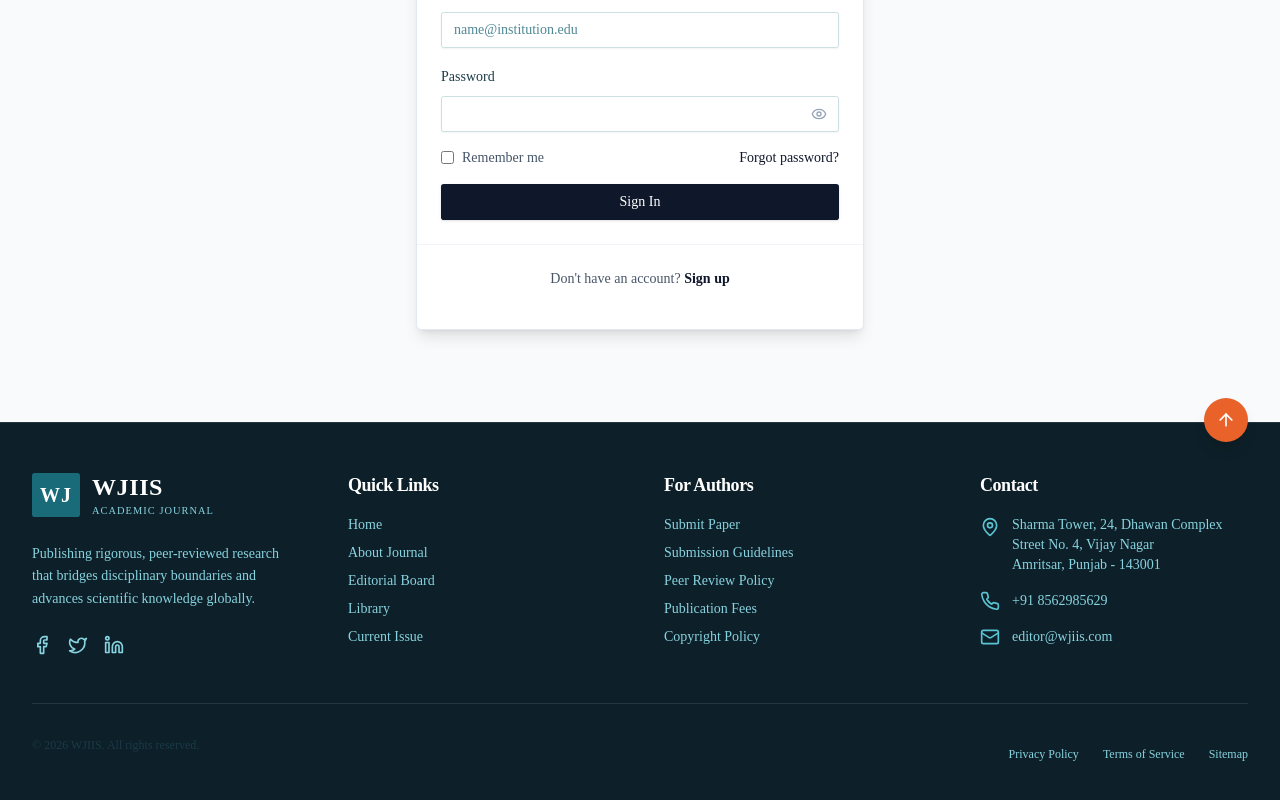
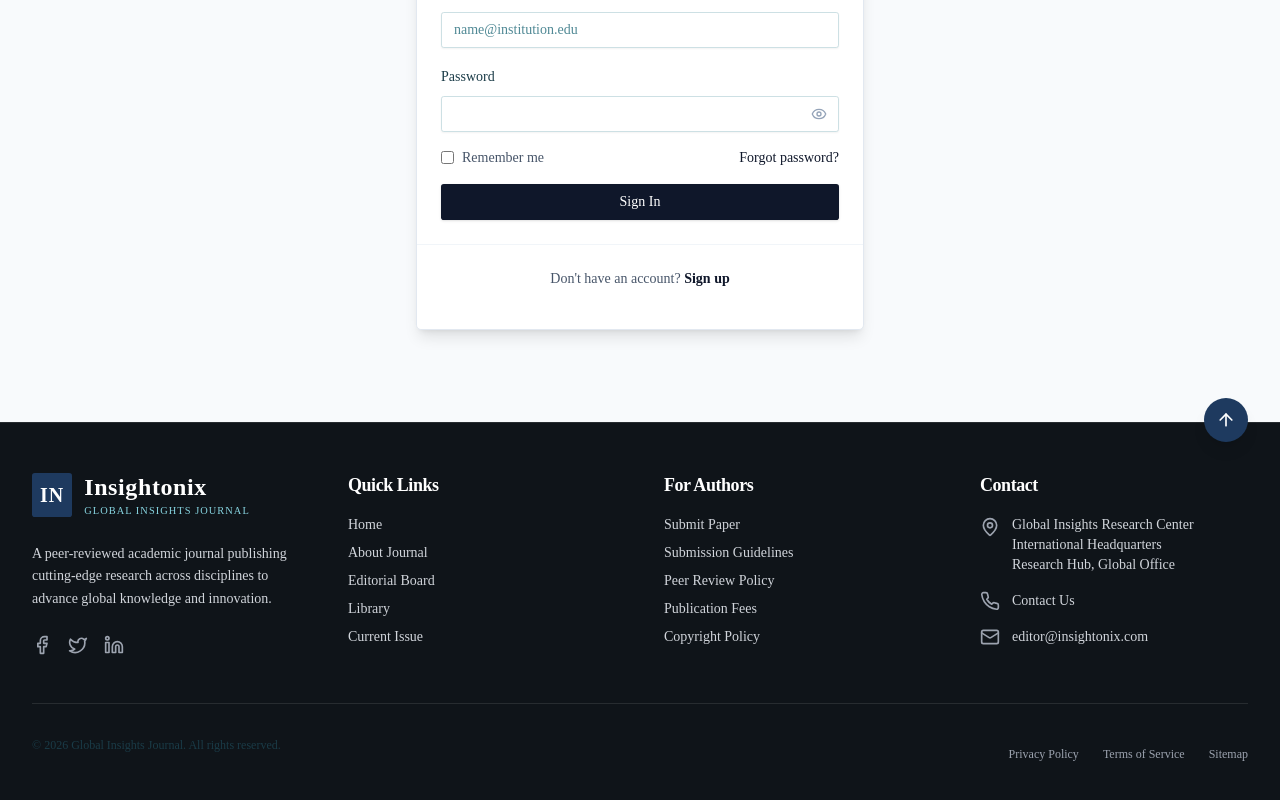
Before and after one commit to sharmark1972/insightonix, a Next.js app: page /auth/login in a window 1280 px wide. Shown: the part 326-1126 px from the top of the page. Built offline with nearby package versions, Linux system fonts and the light colour scheme; no server answers.

Commit message:
UI changes

```diff
--- a/src/components/shared/layout/Footer.tsx
+++ b/src/components/shared/layout/Footer.tsx
@@ -12,7 +12,7 @@ const Footer = () => {
   };
 
   return (
-    <footer className="font-sans print:hidden text-white" style={{background: '#0d1f28', borderTop: '1px solid rgba(255,255,255,0.1)'}}>
+    <footer className="font-sans print:hidden text-white" style={{background: '#0f1419', borderTop: '1px solid rgba(255,255,255,0.1)'}}>
       <div className="max-w-7xl mx-auto px-4 sm:px-6 lg:px-8 py-12">
         <div className="grid grid-cols-1 md:grid-cols-2 lg:grid-cols-4 gap-12 mb-12">
 
@@ -20,29 +20,29 @@ const Footer = () => {
           <div className="lg:col-span-1">
             <Link href="/" className="inline-block mb-6">
               <div className="flex items-center gap-3">
-                <div className="p-2 rounded-md" style={{background: '#1a6b7a'}}>
-                  <span className="font-bold text-xl tracking-wider text-white">WJ</span>
+                <div className="p-2 rounded-md" style={{background: '#1e3a5f'}}>
+                  <span className="font-bold text-xl tracking-wider text-white">IN</span>
                 </div>
                 <div className="flex flex-col">
-                  <span className="font-bold text-2xl text-white tracking-wide">WJIIS</span>
-                  <span className="text-[0.65rem] uppercase tracking-widest font-medium" style={{color: '#87d4e0'}}>Academic Journal</span>
+                  <span className="font-bold text-2xl text-white tracking-wide">Insightonix</span>
+                  <span className="text-[0.65rem] uppercase tracking-widest font-medium" style={{color: '#87d4e0'}}>Global Insights Journal</span>
                 </div>
               </div>
             </Link>
-            <p className="text-sm leading-relaxed mb-6" style={{color: '#87d4e0'}}>
-              Publishing rigorous, peer-reviewed research that bridges disciplinary boundaries and advances scientific knowledge globally.
+            <p className="text-sm leading-relaxed mb-6 text-gray-300">
+              A peer-reviewed academic journal publishing cutting-edge research across disciplines to advance global knowledge and innovation.
             </p>
             <div className="flex space-x-4">
-              <a href="https://facebook.com/wjiis" className="transition-colors hover:text-white" style={{color: '#87d4e0'}}><Facebook className="h-5 w-5" /></a>
-              <a href="https://twitter.com/wjiis" className="transition-colors hover:text-white" style={{color: '#87d4e0'}}><Twitter className="h-5 w-5" /></a>
-              <a href="https://linkedin.com/company/wjiis" className="transition-colors hover:text-white" style={{color: '#87d4e0'}}><Linkedin className="h-5 w-5" /></a>
+              <a href="https://facebook.com/insightonix" className="transition-colors hover:text-white text-gray-400"><Facebook className="h-5 w-5" /></a>
+              <a href="https://twitter.com/insightonix" className="transition-colors hover:text-white text-gray-400"><Twitter className="h-5 w-5" /></a>
+              <a href="https://linkedin.com/company/insightonix" className="transition-colors hover:text-white text-gray-400"><Linkedin className="h-5 w-5" /></a>
             </div>
           </div>
 
           {/* Quick Links */}
           <div>
             <h3 className="font-bold text-lg mb-4 text-white">Quick Links</h3>
-            <ul className="space-y-2 text-sm" style={{color: '#87d4e0'}}>
+            <ul className="space-y-2 text-sm text-gray-300">
               <li><Link href="/" className="hover:text-white transition-colors">Home</Link></li>
               <li><Link href="/about" className="hover:text-white transition-colors">About Journal</Link></li>
               <li><Link href="/editorial-board" className="hover:text-white transition-colors">Editorial Board</Link></li>
@@ -54,7 +54,7 @@ const Footer = () => {
           {/* Authors */}
           <div>
             <h3 className="font-bold text-lg mb-4 text-white">For Authors</h3>
-            <ul className="space-y-2 text-sm" style={{color: '#87d4e0'}}>
+            <ul className="space-y-2 text-sm text-gray-300">
               <li><Link href="/submit" className="hover:text-white transition-colors">Submit Paper</Link></li>
               <li><Link href="/submission-guidelines" className="hover:text-white transition-colors">Submission Guidelines</Link></li>
               <li><Link href="/peer-review-process" className="hover:text-white transition-colors">Peer Review Policy</Link></li>
@@ -66,29 +66,29 @@ const Footer = () => {
           {/* Contact */}
           <div>
             <h3 className="font-bold text-lg mb-4 text-white">Contact</h3>
-            <ul className="space-y-4 text-sm" style={{color: '#87d4e0'}}>
+            <ul className="space-y-4 text-sm text-gray-300">
               <li className="flex items-start space-x-3">
-                <MapPin className="h-5 w-5 mt-0.5 flex-shrink-0" style={{color: '#5bc4d4'}} />
+                <MapPin className="h-5 w-5 mt-0.5 flex-shrink-0 text-gray-400" />
                 <span>
-                  Sharma Tower, 24, Dhawan Complex<br/>
-                  Street No. 4, Vijay Nagar<br/>
-                  Amritsar, Punjab - 143001
+                  Global Insights Research Center<br/>
+                  International Headquarters<br/>
+                  Research Hub, Global Office
                 </span>
               </li>
               <li className="flex items-center space-x-3">
-                <Phone className="h-5 w-5 flex-shrink-0" style={{color: '#5bc4d4'}} />
-                <a href="tel:+918562985629" className="hover:text-white">+91 8562985629</a>
+                <Phone className="h-5 w-5 flex-shrink-0 text-gray-400" />
+                <a href="tel:+1-800-research" className="hover:text-white">Contact Us</a>
               </li>
               <li className="flex items-center space-x-3">
-                <Mail className="h-5 w-5 flex-shrink-0" style={{color: '#5bc4d4'}} />
-                <a href="mailto:editor@wjiis.com" className="hover:text-white">editor@wjiis.com</a>
+                <Mail className="h-5 w-5 flex-shrink-0 text-gray-400" />
+                <a href="mailto:editor@insightonix.com" className="hover:text-white">editor@insightonix.com</a>
               </li>
             </ul>
           </div>
         </div>
 
-        <div className="pt-8 mt-8 flex flex-col md:flex-row justify-between items-center text-xs" style={{borderTop: '1px solid rgba(255,255,255,0.1)', color: '#87d4e0'}}>
-          <p>© {currentYear} WJIIS. All rights reserved.</p>
+        <div className="pt-8 mt-8 flex flex-col md:flex-row justify-between items-center text-xs text-gray-400" style={{borderTop: '1px solid rgba(255,255,255,0.1)'}}>
+          <p>© {currentYear} Global Insights Journal. All rights reserved.</p>
           <div className="flex space-x-6 mt-4 md:mt-0">
             <Link href="/privacy-policy" className="hover:text-white transition-colors">Privacy Policy</Link>
             <Link href="/terms-of-service" className="hover:text-white transition-colors">Terms of Service</Link>
@@ -100,7 +100,7 @@ const Footer = () => {
       <button
         onClick={scrollToTop}
         className="fixed bottom-8 right-8 text-white p-3 rounded-full shadow-lg transition-all z-40 print:hidden"
-        style={{background: '#e8622a'}}
+        style={{background: '#1e3a5f'}}
         aria-label="Back to top"
       >
         <ArrowUp className="h-5 w-5" />
```
Also changed, not shown: src/app/(wjiis)/page.tsx (+21 -17 lines).
